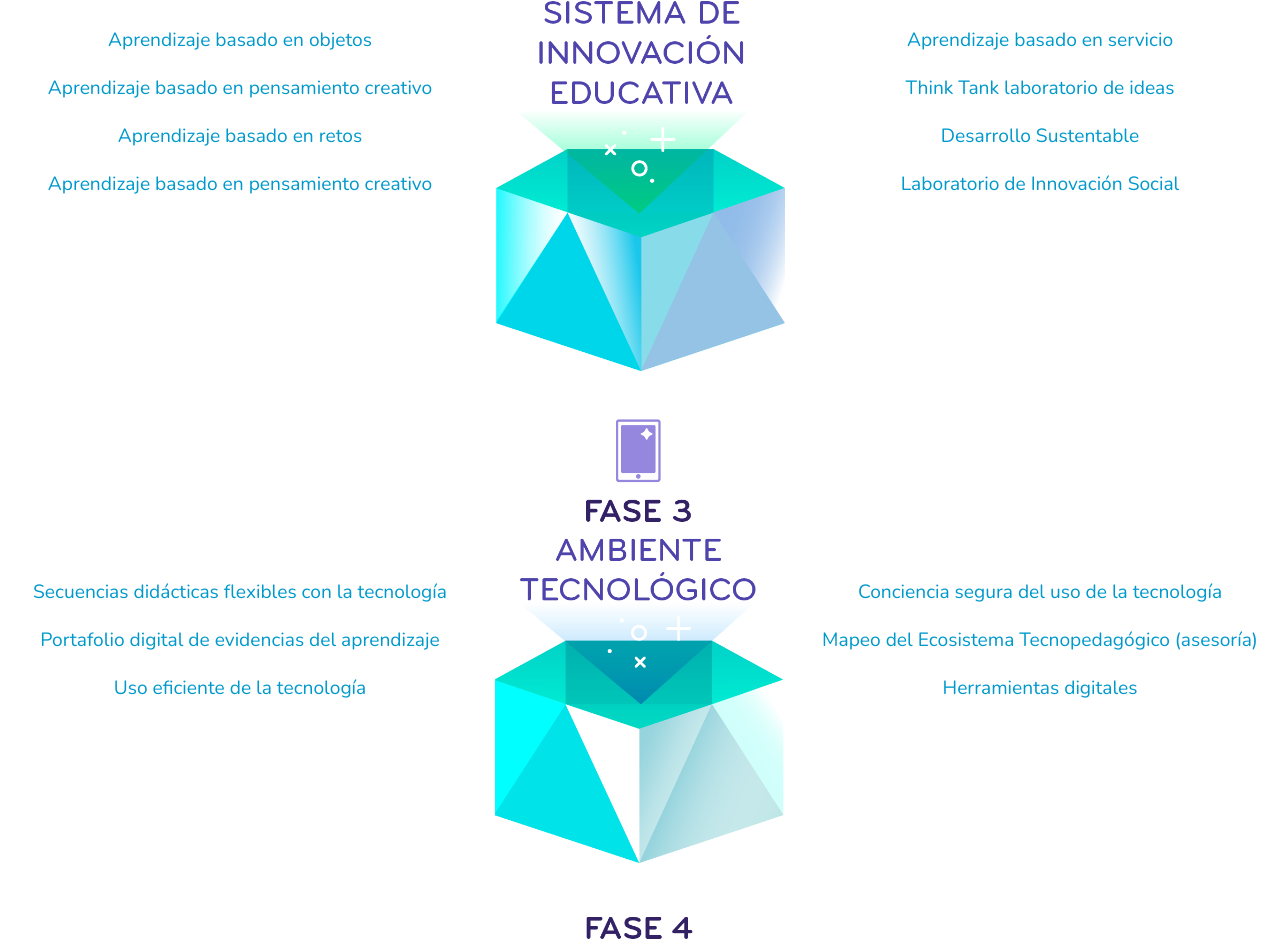
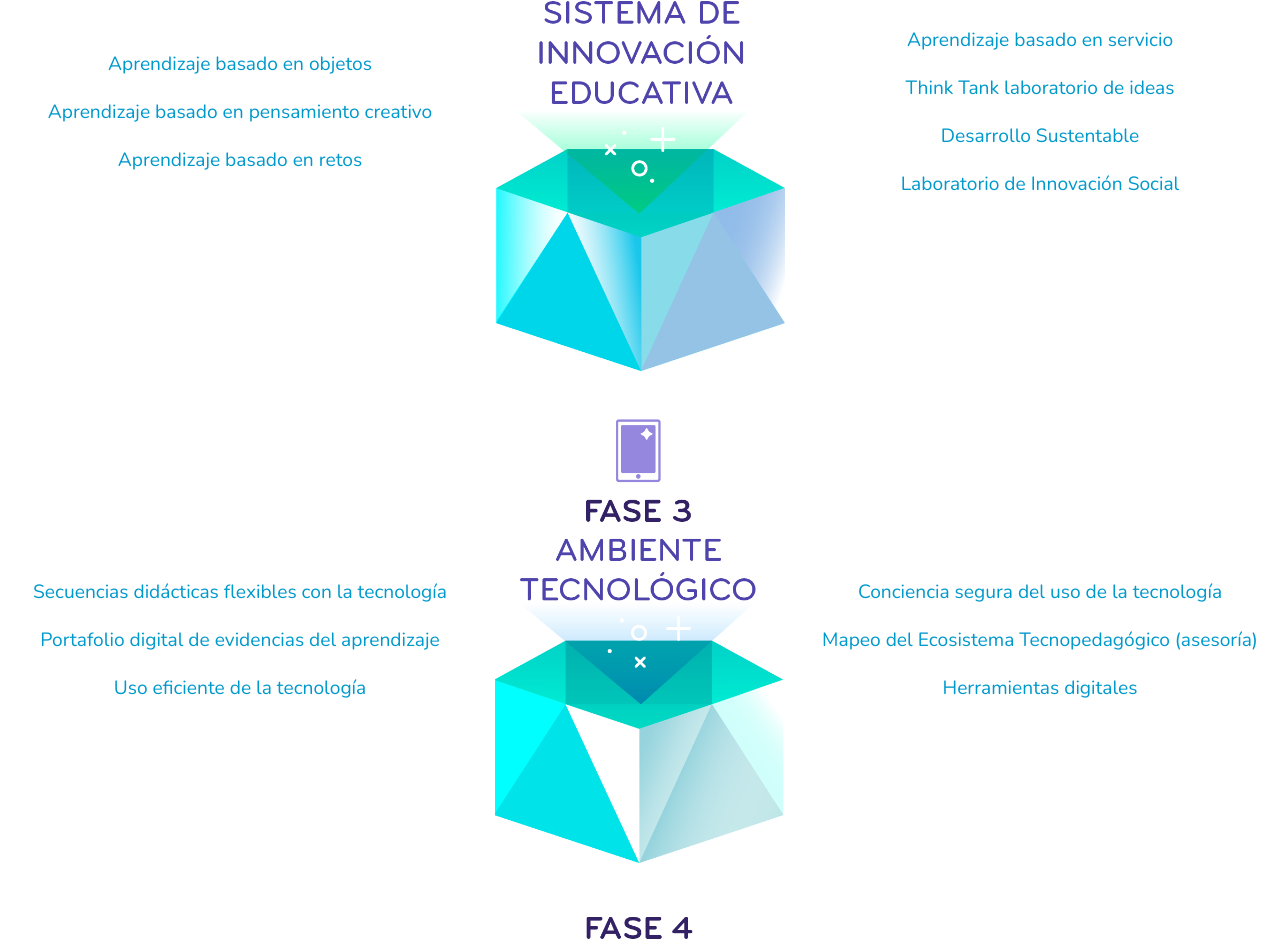
Before and after one commit to alumnica/alumnica-landingpage, a website: page servicios.html in a window 1280 px wide. Shown: the part 809-1757 px from the top of the page. Drawn offline with nearby package versions, Linux system fonts and the light colour scheme.

Commit message:
fix line duplicate

```diff
--- a/servicios.html
+++ b/servicios.html
@@ -102,7 +102,6 @@
             <li>Aprendizaje basado en objetos</li>
             <li>Aprendizaje basado en pensamiento creativo</li>
             <li>Aprendizaje basado en retos</li>
-            <li>Aprendizaje basado en pensamiento creativo</li>
           </ul>
         </div>
         <div class="col-12 col-md order-md-12 text-center showcase-text">
```
